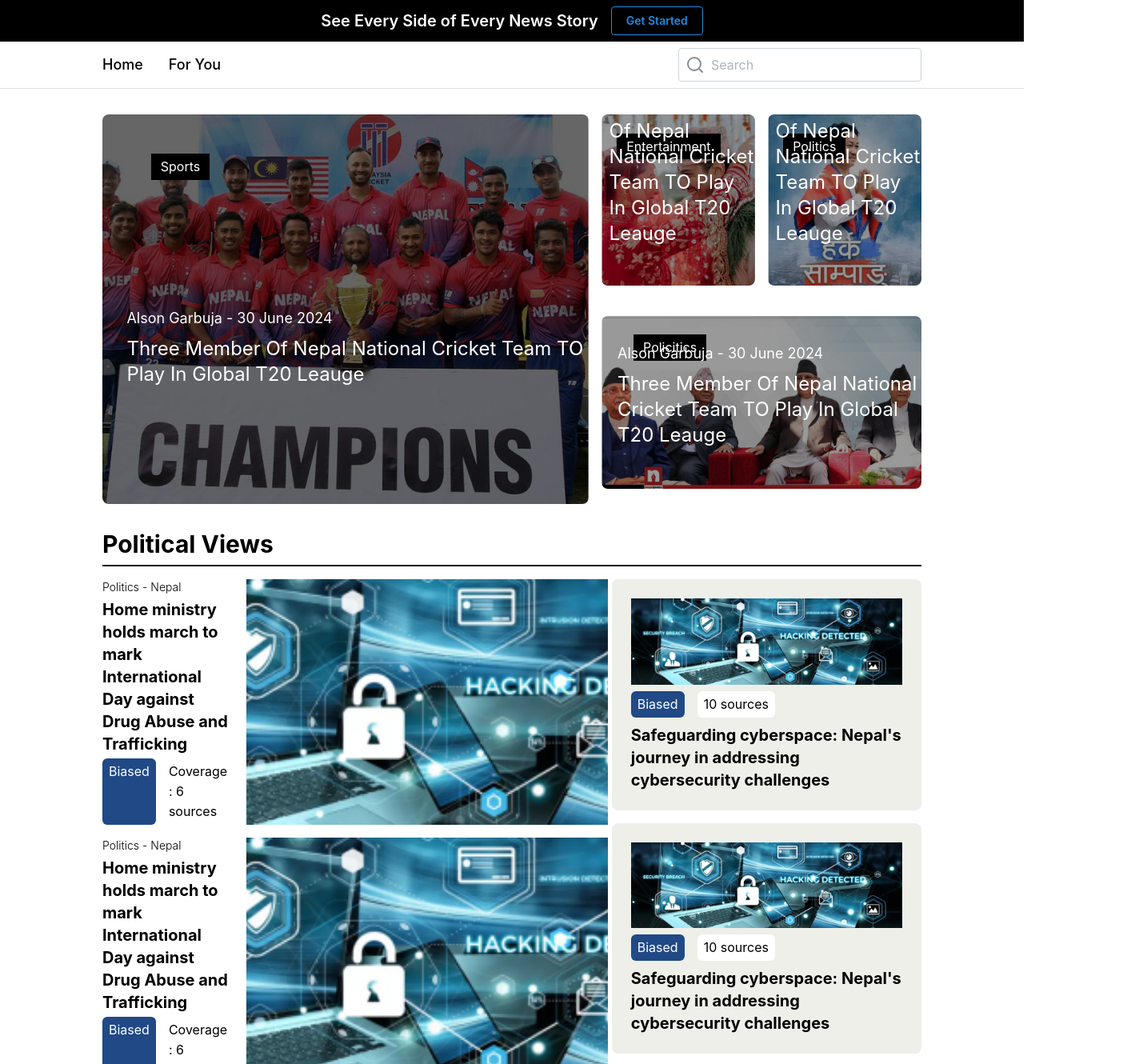
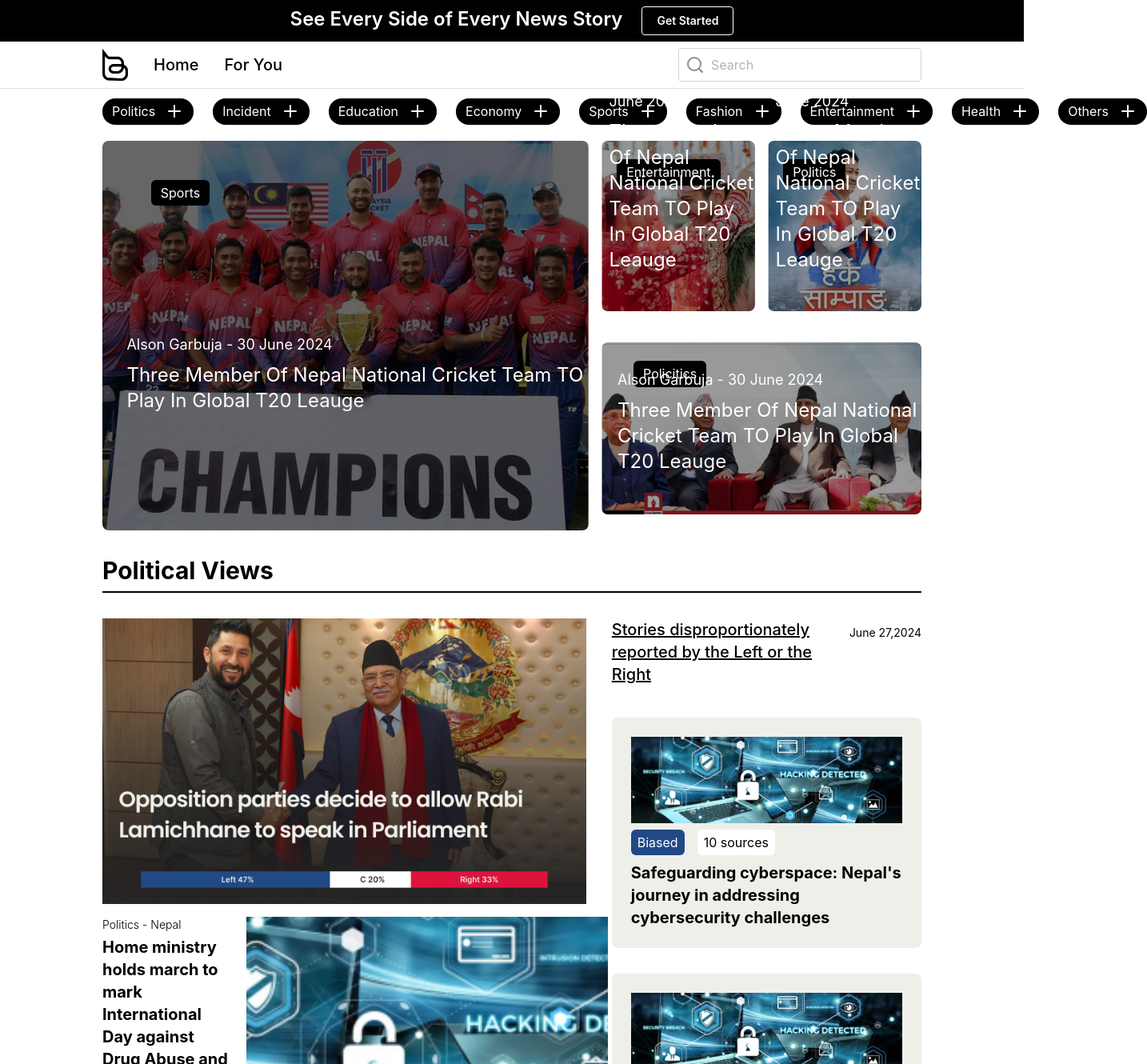
Before and after one commit to Thanka-Digital/bodh-news, a React (Vite) app in the folder web/: page / in a window 1280 px wide. Shown: the top 1330 px of the page at 80% size, 1434 px wide, since content can reach past the window. Built offline with nearby package versions, Linux system fonts and the light colour scheme.

Commit message:
Chnages : Chnages done in Landing Ui

```diff
--- a/web/src/components/global/Bbutton.tsx
+++ b/web/src/components/global/Bbutton.tsx
@@ -5,6 +5,7 @@ interface BbuttonProps {
   variant?: string;
   color?: string;
   rounded?: string;
+  size?: string;
 }
 
 const Bbutton = (props: BbuttonProps) => {
@@ -13,10 +14,11 @@ const Bbutton = (props: BbuttonProps) => {
     variant,
     color,
     rounded,
+    size
   } = props;
 
   return (
-    <Button variant={variant} color={color} radius={rounded}>
+    <Button variant={variant} color={color} radius={rounded} size={size}>
       {text}
     </Button>
   )
--- a/web/src/components/landing/Entertainment.tsx
+++ b/web/src/components/landing/Entertainment.tsx
@@ -13,13 +13,13 @@ export const EandSCard = (props: LandingSectionCardProps) => {
   } = props;
 
   return (
-    <div className="flex gap-3 items-center">
-      <Image src={image} />
+    <div className="flex gap-5 items-start">
+      <Image src={image} w={200} h={150} />
       <section className="flex flex-col gap-4">
-        <p>{writer}</p>
-        <p>{title}</p>
+        <p className="text-sm">{writer}</p>
+        <p className="font-medium">{title}</p>
       </section>
-    </div>
+    </div >
   )
 }
 
@@ -30,7 +30,7 @@ export default function Entertainment() {
         text="Entertainment"
       />
 
-      <div>
+      <div className="py-8">
         <Carousel loop>
           {
             carouselImage.map((object, index) => (
@@ -43,7 +43,7 @@ export default function Entertainment() {
           }
         </Carousel>
 
-        <section className="flex gap-8">
+        <section className="flex gap-8 mt-8">
           {
             EnandSInfo.entertainment.map((object, index) => (
               <EandSCard
--- a/web/src/components/landing/HeroSection.tsx
+++ b/web/src/components/landing/HeroSection.tsx
@@ -24,9 +24,8 @@ const HeroSectionCard = (props: LandingSectionCardProps) => {
       <Image
         src={image}
         radius="md"
-      // className="min-h-[40%] max-h-[80%]"
       />
-      <p className="absolute top-[10%] left-[10%] px-3 py-1 bg-black">
+      <p className="absolute top-[10%] left-[10%] px-3 py-1 bg-black rounded-md">
         {newsTag}
       </p>
 
@@ -40,19 +39,18 @@ const HeroSectionCard = (props: LandingSectionCardProps) => {
 
 export default function HeroSection() {
   return (
-    <div className="grid grid-cols-5 grid-rows-2 gap-4 my-8">
+    <div className="grid grid-cols-5 grid-rows-2 gap-4 mt-2">
       {
-        heroCardInfo.map((object, index) => (
+        heroCardInfo.map((object) => (
           <HeroSectionCard
-            key={index}
+            key={object.id}
             title={object.heading}
             image={object.image}
             newsTag={object.tag}
             writer={object.writer}
             className={`
-              ${object.colSpan === 3 ? "col-span-3" : "col-span-1"}
-              ${object.colSpan === 2 ? "col-span-2" : "col-span-1"}
-              ${object.rowSpan === 2 ? "row-span-2" : "row-span-1"}
+              ${object.id === 1 ? "col-span-3 row-span-2" : "col-span-1 row-span-1"}
+              ${object.id === 4 ? "col-span-2" : null}
               `}
           />
         ))
--- a/web/src/components/landing/Navbar.tsx
+++ b/web/src/components/landing/Navbar.tsx
@@ -1,36 +1,44 @@
 import { Link } from "react-router-dom";
-import navLinks from "../../utils/navLinks";
+import { headerLinks, navLinks } from "../../utils/navLinks";
 import Bbutton from "../global/Bbutton";
 import BInput from "../global/BInput";
-import { Search } from 'lucide-react';
-import { Divider } from "@mantine/core";
+import { Plus, Search } from 'lucide-react';
+import { Divider, Image } from "@mantine/core";
 
 export default function Navbar() {
   return (
     <div className="flex flex-col">
 
-      <div className="flex gap-4 items-center justify-center p-2 bg-black text-white">
-        <p className="text-xl font-semibold">
+      <div className="flex gap-6 justify-center p-2 bg-black text-white">
+        <p className="text-2xl font-semibold">
           See Every Side of Every News Story
         </p>
 
         <Bbutton
           text="Get Started"
           variant="outline"
+          color="white"
         />
       </div>
 
       <div className="flex justify-between w-[80%] mx-auto items-center py-2 sticky z-10 top-0">
+        <div className="flex items-center gap-8">
+          <Image
+            src={"/images/bodh-logo.png"}
+            h={40}
+          />
           <div className="flex gap-8">
             {
               navLinks.map((object) => (
-              <Link to={object.link} key={object.id} className="text-lg font-medium">
+                <Link to={object.link} key={object.id} className="text-xl font-medium">
                   {object.name}
                 </Link>
               )
               )
             }
           </div>
+        </div>
+
         <BInput
           placeholder="Search"
           icon={<Search />}
@@ -39,6 +47,22 @@ export default function Navbar() {
       </div>
 
       <Divider />
+
+      <div className="flex w-[80%] gap-6 mx-auto items-center py-3">
+        {
+          headerLinks.map((object) => (
+            <Link to={object.link} key={object.id}>
+              <section className="bg-black text-white px-3 py-1 rounded-2xl flex items-center gap-3">
+                <span>
+                  {object.name}
+                </span>
+                <Plus />
+              </section>
+            </Link>
+          ))
+        }
+      </div>
+
     </div>
   )
 }
--- a/web/src/components/landing/PoliticalViews.tsx
+++ b/web/src/components/landing/PoliticalViews.tsx
@@ -2,6 +2,7 @@ import { Image } from "@mantine/core";
 import { LandingHeader } from "../pages/LandingPage";
 import { politicalBiasedCardInfo, politicalViewsCardInfo } from "../../utils/landingCardInfo";
 import { LandingSectionCardProps } from "./HeroSection";
+import Bbutton from "../global/Bbutton";
 
 const PoliticalViewsCard = (props: LandingSectionCardProps) => {
   const {
@@ -37,7 +38,7 @@ const PoliticalBiasedCard = (props: LandingSectionCardProps) => {
   } = props;
 
   return (
-    <div className="bg-[#EEEFE9] p-6 flex flex-col gap-2 rounded-lg my-4">
+    <div className="bg-[#EEEFE9] p-6 flex flex-col gap-2 rounded-lg my-8">
       <Image src={image} />
 
       <div className="flex gap-4">
@@ -57,7 +58,11 @@ export default function PoliticalViews() {
         text="Political Views"
       />
 
-      <div className="flex gap-8">
+      <div className="flex gap-8 py-8">
+        <div>
+          <Image
+            src="images/politicalSection/Political-bg.png"
+          />
           <section>
             {
               politicalViewsCardInfo.map((object, index) => (
@@ -70,6 +75,17 @@ export default function PoliticalViews() {
                 />
               ))
             }
+          </section>
+        </div>
+
+        <div className="flex flex-col gap-2 items-center">
+          <section className="flex justify-between w-full">
+            <p className="underline text-xl font-medium w-[70%]">
+              Stories disproportionately reported by the Left or the Right
+            </p>
+            <p className="text-sm mt-2">
+              June 27,2024
+            </p>
           </section>
 
           <section>
@@ -84,6 +100,15 @@ export default function PoliticalViews() {
               ))
             }
           </section>
+
+          <Bbutton
+            text="View More Feed"
+            variant="outline"
+            color="black"
+            size="lg"
+          />
+        </div>
+
       </div>
 
     </div>
--- a/web/src/components/landing/Sports.tsx
+++ b/web/src/components/landing/Sports.tsx
@@ -2,6 +2,7 @@ import { Image } from '@mantine/core'
 import { LandingHeader } from '../pages/LandingPage'
 import { EnandSInfo } from '../../utils/landingCardInfo'
 import { EandSCard } from './Entertainment'
+import Bbutton from '../global/Bbutton'
 
 export default function Sports() {
   return (
@@ -10,8 +11,22 @@ export default function Sports() {
         text='SPORTS'
       />
 
-      <div className='flex justify-between'>
-        <Image src="/images/heroSection/h4.png" />
+      <div className='flex justify-between py-8 gap-24'>
+        <div className='w-[60%] flex flex-col gap-8'>
+          <Image src="/images/politicalSection/Political-bg.png" />
+          <section>
+            <p className='font-medium mb-2 text-xl'>
+              Nepal falls short by 21 runs against Bangladesh in T20 World Cup 2024
+            </p>
+            <p className='mb-2'>
+              Nepal suffered a defeat once again in the low-scoring contest in the  T20 World Cup 2024. They faced a 21-run defeat against  Bangladesh in the last group-stage game.  Nepal ended the campaign with just one point, losing three matches whilst one game was abandoned due to rain.
+            </p>
+            <Bbutton
+              text='Read More'
+              color='black'
+            />
+          </section>
+        </div>
 
         <section className='flex flex-col gap-8'>
           {
--- a/web/src/components/landing/Subscribe.tsx
+++ b/web/src/components/landing/Subscribe.tsx
@@ -4,9 +4,9 @@ import Bbutton from "../global/Bbutton";
 
 export default function Subscribe() {
   return (
-    <div className="flex bg-subBg justify-center items-center p-8">
+    <div className="flex bg-subBg justify-center items-center p-16">
 
-      <div className="flex gap-8 items-center bg-white p-6 rounded-3xl">
+      <div className="flex gap-8 items-center bg-white p-8 rounded-3xl">
         <Image src={"/images/Lnews.png"} />
 
         <div className="flex flex-col gap-6">
--- a/web/src/utils/landingCardInfo.ts
+++ b/web/src/utils/landingCardInfo.ts
@@ -1,35 +1,31 @@
 export const heroCardInfo = [
   {
+    id: 1,
     image: "/images/heroSection/h1.png",
     tag: "Sports",
     heading: "Three Member Of Nepal National Cricket Team TO Play In Global T20 Leauge",
     writer: "Alson Garbuja - 30 June 2024",
-    colSpan: 3,
-    rowSpan: 2,
   },
   {
+    id: 2,
     image: "/images/heroSection/h2.png",
     tag: "Entertainment",
     heading: "Three Member Of Nepal National Cricket Team TO Play In Global T20 Leauge",
     writer: "Alson Garbuja - 30 June 2024",
-    colSpan: 1,
-    rowSpan: 1,
   },
   {
+    id: 3,
     image: "/images/heroSection/h3.png",
     tag: "Politics",
     heading: "Three Member Of Nepal National Cricket Team TO Play In Global T20 Leauge",
     writer: "Alson Garbuja - 30 June 2024",
-    colSpan: 1,
-    rowSpan: 1,
   },
   {
+    id: 4,
     image: "/images/heroSection/h4.png",
     tag: "Policitics",
     heading: "Three Member Of Nepal National Cricket Team TO Play In Global T20 Leauge",
     writer: "Alson Garbuja - 30 June 2024",
-    colSpan: 2,
-    rowSpan: 1,
   },
 ]
 
--- a/web/src/utils/navLinks.ts
+++ b/web/src/utils/navLinks.ts
@@ -1,4 +1,4 @@
-const navLinks = [
+export const navLinks = [
   {
     id: 1,
     name: "Home",
@@ -11,4 +11,50 @@ const navLinks = [
   }
 ]
 
-export default navLinks;
+export const headerLinks = [
+  {
+    id: 1,
+    name: "Politics",
+    link: "/",
+  },
+  {
+    id: 2,
+    name: "Incident",
+    link: "/",
+  },
+  {
+    id: 3,
+    name: "Education",
+    link: "/",
+  },
+  {
+    id: 4,
+    name: "Economy",
+    link: "/",
+  },
+  {
+    id: 5,
+    name: "Sports",
+    link: "/",
+  },
+  {
+    id: 6,
+    name: "Fashion",
+    link: "/",
+  },
+  {
+    id: 7,
+    name: "Entertainment",
+    link: "/",
+  },
+  {
+    id: 8,
+    name: "Health",
+    link: "/",
+  },
+  {
+    id: 9,
+    name: "Others",
+    link: "/",
+  },
+]
```
Also changed, not shown: web/public/images/bodh-logo.png (added), web/public/images/politicalSection/Political-bg.png (added). Lines whose indentation alone changed are shown as unchanged.
